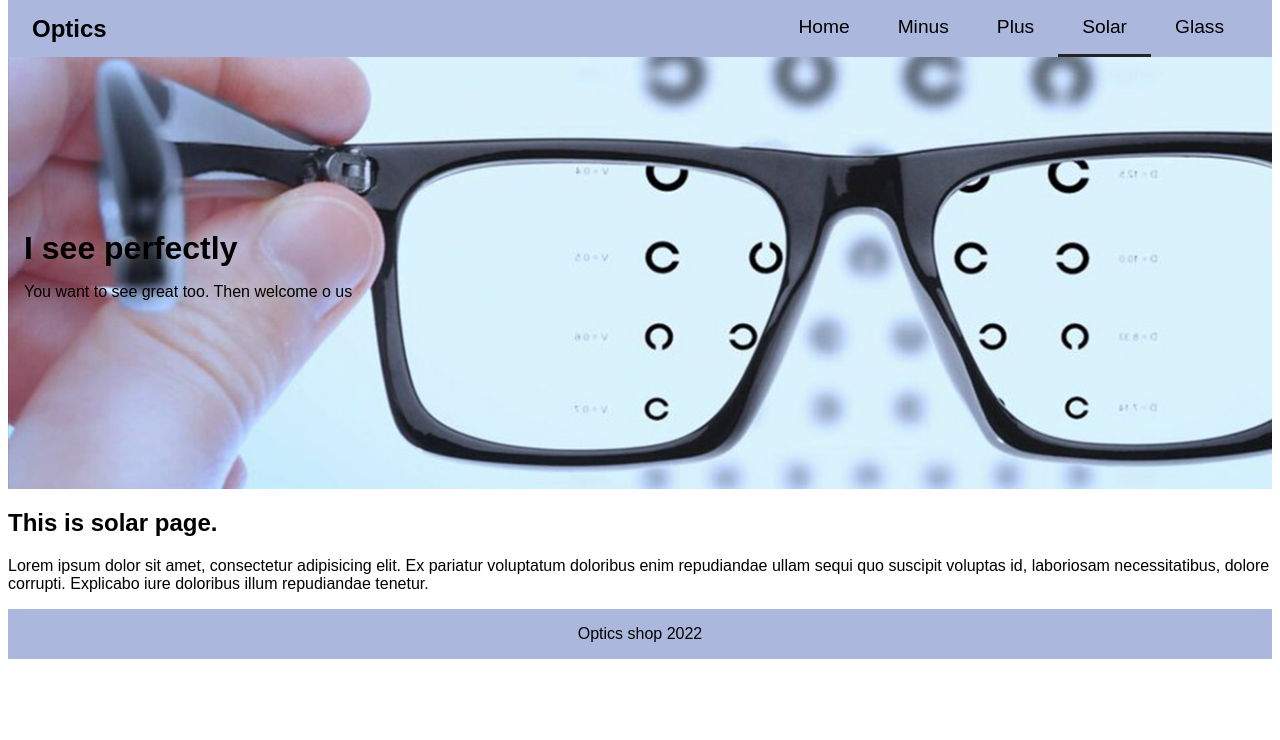
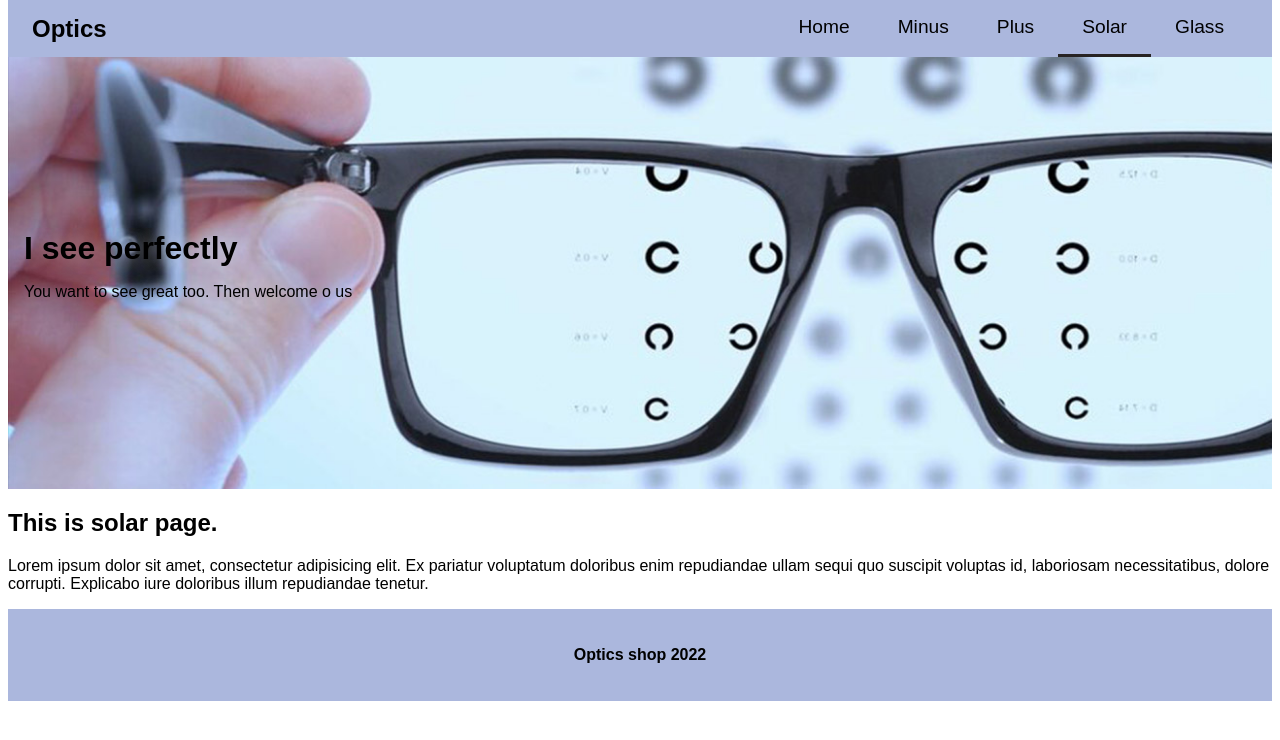
Before and after one commit to yryskulKuttubaeva/diploma, a React (Create React App) app: page /solar in a window 1280 px wide. Shown: the top 740 px of the page. Built offline with nearby package versions, Linux system fonts and the light colour scheme; a web font is replaced by a local one.

Commit message:
added h4

```diff
--- a/src/components/Footer/Footer.js
+++ b/src/components/Footer/Footer.js
@@ -3,7 +3,7 @@ import "./Footer.css";
 function Footer() {
   return (
     <footer className="Footer">
-      Optics shop 2022
+       <h4>Optics shop 2022</h4>
     </footer>
   );
 }
```
